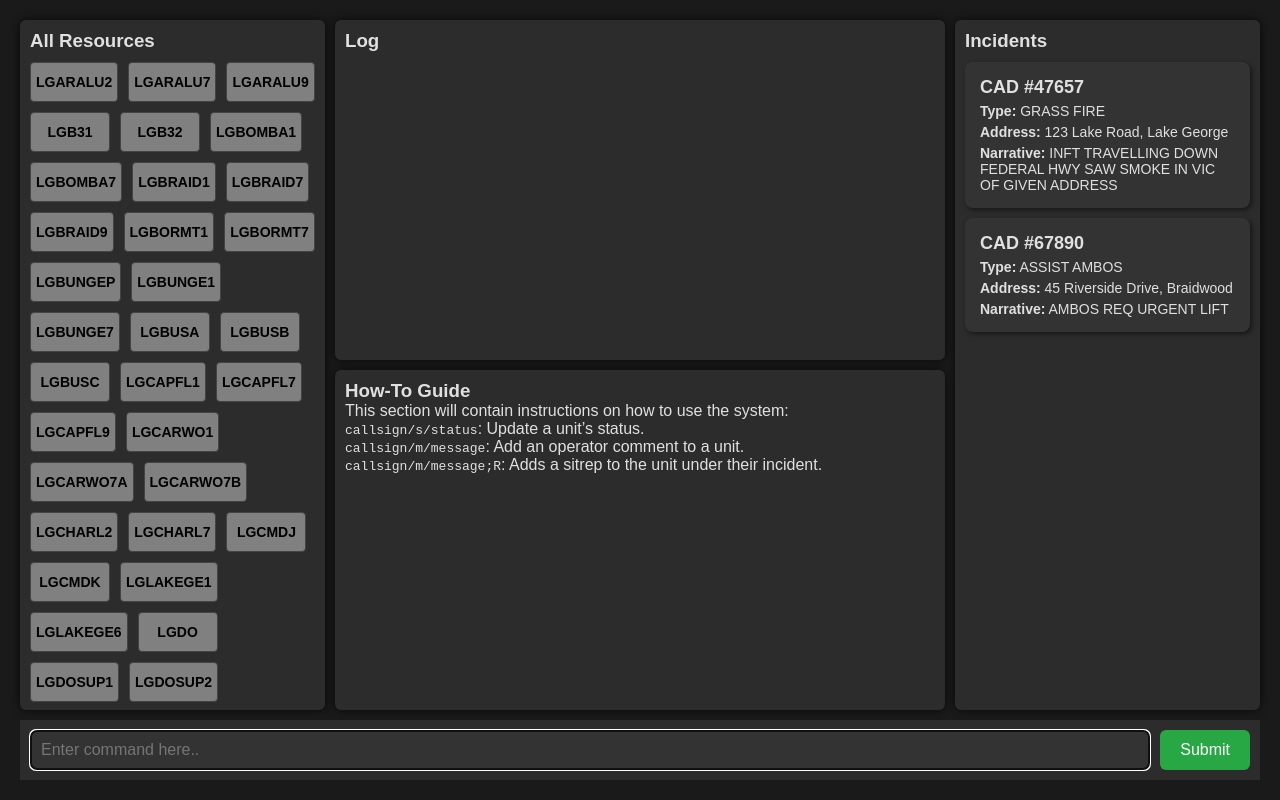
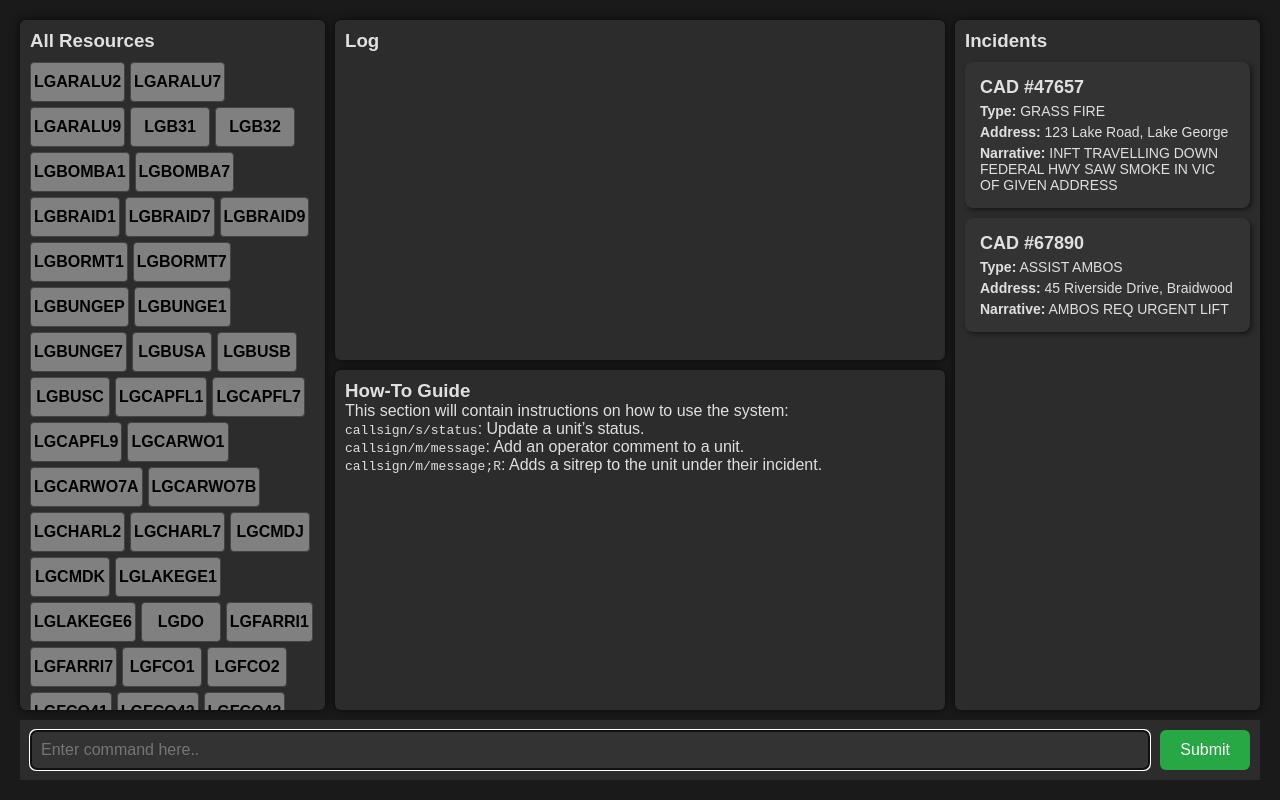
Before and after one commit to tkr2620/rfscadsim, a plain HTML site: page index.html in a window 1280 px wide. Drawn offline with Linux system fonts and the light colour scheme.

Commit message:
adjust units and padding

```diff
--- a/index.html
+++ b/index.html
@@ -43,10 +43,6 @@
             <div class="bingo-item" id="LGLAKEGE1">LGLAKEGE1</div>
             <div class="bingo-item" id="LGLAKEGE6">LGLAKEGE6</div>
             <div class="bingo-item" id="LGDO">LGDO</div>
-            <div class="bingo-item" id="LGDOSUP1">LGDOSUP1</div>
-            <div class="bingo-item" id="LGDOSUP2">LGDOSUP2</div>
-            <div class="bingo-item" id="LGDOSUP3">LGDOSUP3</div>
-            <div class="bingo-item" id="LGDOSUP4">LGDOSUP4</div>
             <div class="bingo-item" id="LGFARRI1">LGFARRI1</div>
             <div class="bingo-item" id="LGFARRI7">LGFARRI7</div>
             <div class="bingo-item" id="LGFCO1">LGFCO1</div>
@@ -91,7 +87,8 @@
             <div class="bingo-item" id="LGQUEAN1">LGQUEAN1</div>
             <div class="bingo-item" id="LGQUEAN7A">LGQUEAN7A</div>
             <div class="bingo-item" id="LGQUEAN7B">LGQUEAN7B</div>
-            <div class="bingo-item" id="LGQUEAN9">LGQUEAN9</div>
+            <div class="bingo-item" id="LGRIDGE1A">LGRIDGE1A</div>
+            <div class="bingo-item" id="LGRIDGE1B">LGRIDGE1B</div>
             <div class="bingo-item" id="LGWAMBO1A">LGWAMBO1A</div>
             <div class="bingo-item" id="LGWAMBO1B">LGWAMBO1B</div>
             <div class="bingo-item" id="LGWAMBO7A">LGWAMBO7A</div>
--- a/styles.css
+++ b/styles.css
@@ -109,7 +109,7 @@ body {
 .bingo-items-container {
     display: flex;
     flex-wrap: wrap; /* Makes the items wrap if they overflow */
-    gap: 10px;
+    gap: 5px;
     justify-content: flex-start;
 }
 
@@ -118,7 +118,7 @@ body {
     display: inline-flex;
     justify-content: center;
     align-items: center;
-    padding: 5px 5px;
+    padding: 3px 3px;
     background-color: grey;
     color: black;
     font-weight: bold;
@@ -126,7 +126,7 @@ body {
     border-radius: 4px;
     border: 1px solid #444;
     transition: background-color 0.3s, color 0.3s;
-    font-size: 14px;
+    font-size: 16px;
     min-width: 80px;
     min-height: 40px;
 }
```
